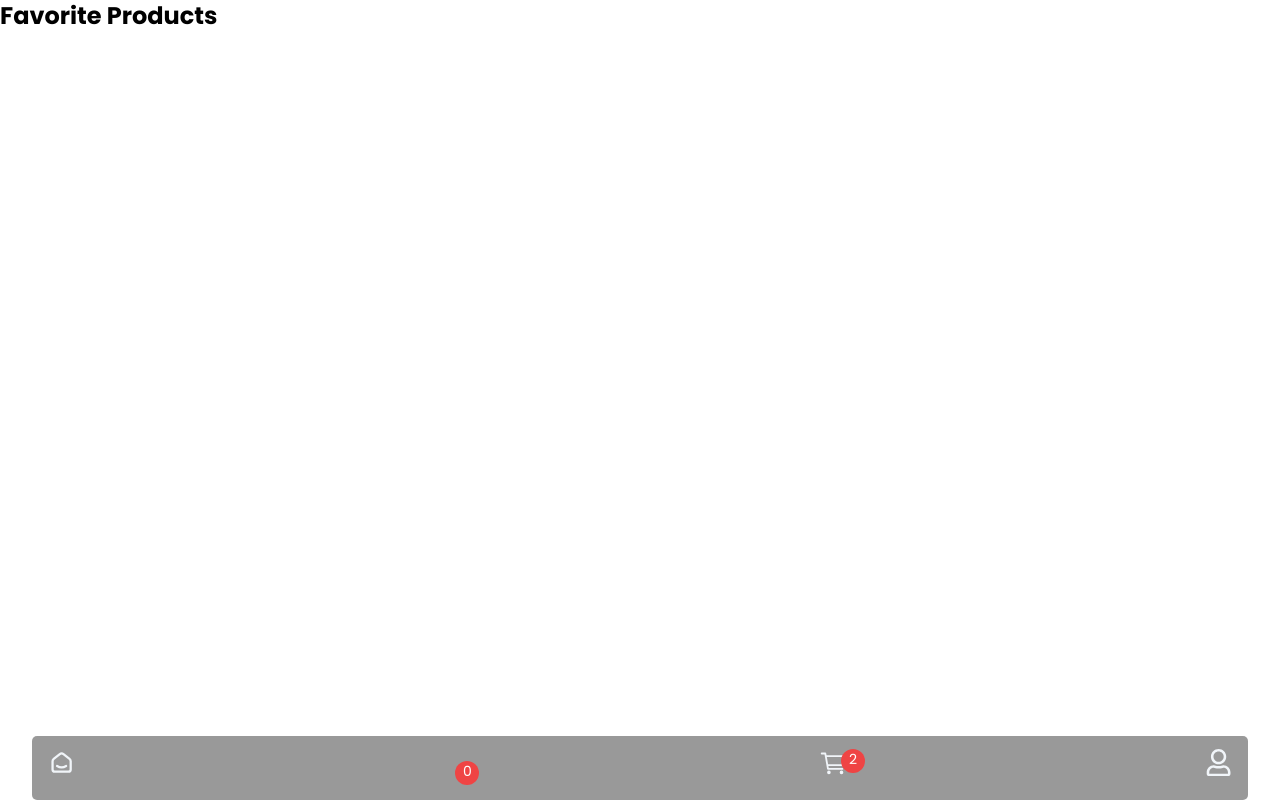
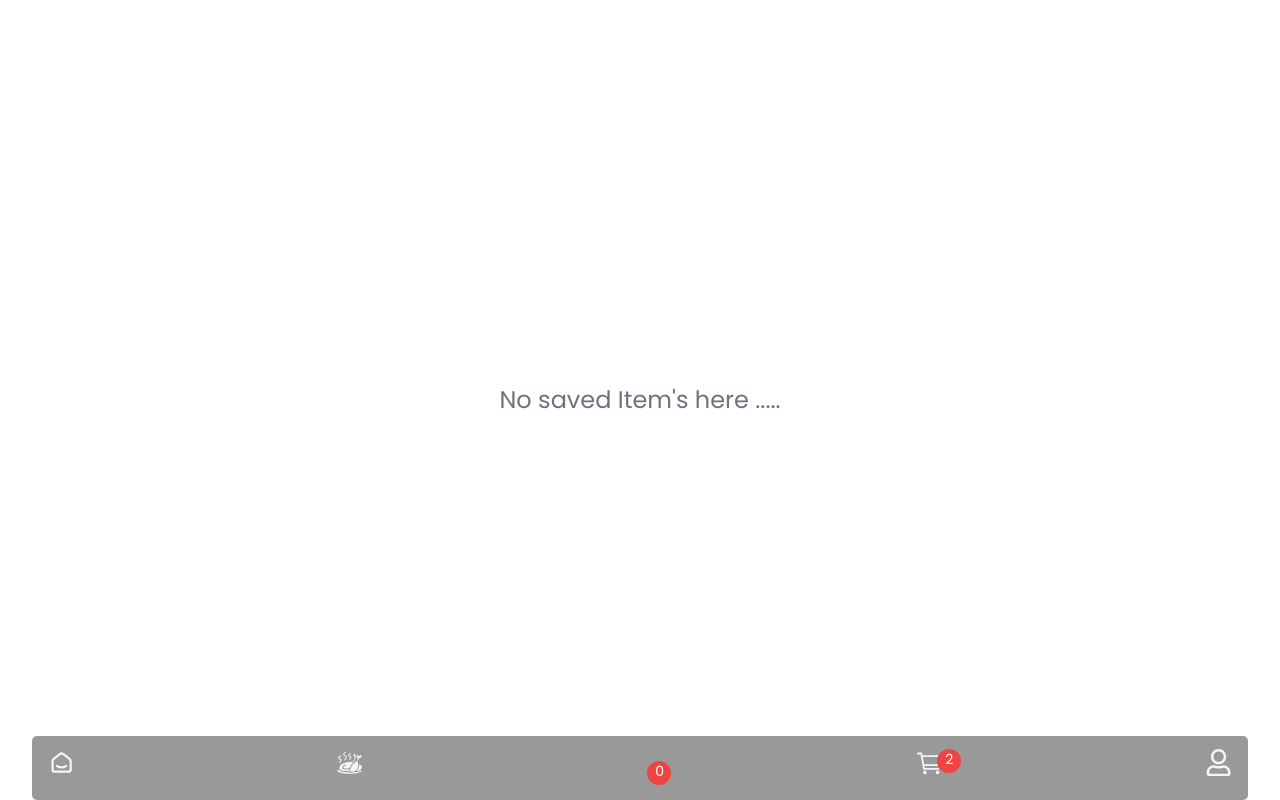
Before and after one commit to au-lex/FOOD_DElivery_WebApp, a React (Vite) app: page /saved in a window 1280 px wide. Built offline with nearby package versions, Linux system fonts and the light colour scheme; some icons are missing.

Commit message:
done with the saved functionality

```diff
--- a/src/Components/HeaderFooter.jsx
+++ b/src/Components/HeaderFooter.jsx
@@ -1,11 +1,10 @@
-/* eslint-disable react/prop-types */
-/* eslint-disable no-unused-vars */
+
 import React from 'react'
 import { TbSmartHome } from "react-icons/tb";
 import { FaRegHeart } from "react-icons/fa6";
 import { FaRegUser } from "react-icons/fa";
 import { IoCartOutline } from "react-icons/io5";
-import { FcSearch } from "react-icons/fc";
+import { GiChickenOven } from "react-icons/gi";
 
 import { Link } from 'react-router-dom';
 
@@ -25,6 +24,13 @@ const HeaderFooter = ({ totalFavoriteProducts  }) => {
 <li> <span className=' block  rounded-full bg-yellow00 borderb-[6px] border-b-slate-0 '>
   <Link to={'/'}>
 <TbSmartHome  className='text-[1.7rem] text-slate-100 '/>
+</Link>
+    </span></li>
+
+
+<li> <span className=' block  rounded-full bg-yellow00 borderb-[6px] border-b-slate-0 '>
+  <Link to={'/Menu'}>
+< GiChickenOven  className='text-[1.7rem] text-slate-100 '/>
 </Link>
     </span></li>
 
@@ -50,7 +56,7 @@ const HeaderFooter = ({ totalFavoriteProducts  }) => {
 
 
 <span className='relative '  >
-
+<Link to={'/Cart'}>
 < IoCartOutline   className='text-[1.8rem]
                text-slate-100 cursor-pointer'     />
 
@@ -58,15 +64,20 @@ const HeaderFooter = ({ totalFavoriteProducts  }) => {
              left-[1.4rem] text-white text-[14px]'>
             2
             </span>
+            </Link>
             </span>
 
 </li>
 
 
 
-<li> <span className='  block  rounded-full bg-yellow-00 '>
+<li>
+  <span className='  block  rounded-full bg-yellow-00 '>
+  <Link to={'/Profile'}>
 < FaRegUser  className='text-[1.7rem] text-slate-100'/>
-    </span></li>
+</Link>
+    </span>
+    </li>
     </ul>
 
 </div>
--- a/src/Components/Hero.jsx
+++ b/src/Components/Hero.jsx
@@ -3,7 +3,7 @@ import { useEffect, useState } from 'react';
 import { IoIosStar, IoIosStarHalf } from "react-icons/io";
 import {GiHotMeal} from "react-icons/gi";
 import { FaStar } from "react-icons/fa6";
-
+import { Link } from 'react-router-dom';
 const Hero = () => {
 
 
@@ -24,8 +24,11 @@ Indulge in a world of flavors with <span className='text-yellow-900 text-[1.5rem
  local restaurants for an extraordinary dining experience.</p>
 
  <div className="btn_order ">
+
+    <Link to = '/Menu'>
     <button className='bg-yellow-500 w-[100%] h-[3.5rem] rounded-[10px]
      text-slate-100 text-[18px] uppercase font-semibold cursor-pointer'>order now</button>
+     </Link>
  </div>
 </figcaption>
 
--- /dev/null
+++ b/src/Components/Pages/Cart.jsx
@@ -0,0 +1,15 @@
+import React from 'react'
+import HeaderFooter from "../HeaderFooter";
+import Loader from '../Loader';
+
+const Cart = () => {
+  return (
+    <>
+    <Loader />
+    Cart
+    <HeaderFooter />
+    </>
+  )
+}
+
+export default Cart
--- a/src/Components/Pages/Favourite.jsx
+++ b/src/Components/Pages/Favourite.jsx
@@ -1,29 +1,65 @@
-/* eslint-disable react/prop-types */
-/* eslint-disable no-unused-vars */
+
 import React from 'react';
 import { FaTrash } from 'react-icons/fa';
+import { FaHeart } from "react-icons/fa";
 import HeaderFooter from '../HeaderFooter';
-import Header from '../Header';
 
-const Favourite = ({ favouriteProducts}) => {
-    const totalFavoriteProducts = favouriteProducts.length;
+import Loader from '../Loader';
+
+const Favourite = ({ favouriteProducts, totalFavoriteProducts}) => {
+
 
   return (
     <div className="containr">
-        {/* <Header />/ */}
-      <h1 className="text-2xl font-bold mb-4">Favorite Products</h1>
-      <div className="grid grid-cols-1 md:grid-cols-3 lg:grid-cols-4 gap-4">
+        <Loader />
+
+
+      { favouriteProducts.length === 0 ? (
+        <div className="saved flex justify-center items-center h-[100vh] px-4">
+
+         <h2 className='font-meduim text-[1.5rem] text-gray-500'>No saved Item's here .....</h2>
+        </div>
+      ): (
+
+        <>
+        <span className="bb border-b-2 block">
+
+        <h1 className="text-2xl font-bold mb-4 text-center pt-4 ">Favorite Products</h1>
+        </span>
+        <div className="grid grid-cols-1 md:grid-cols-3 lg:grid-cols-4 gap-4">
+
         {favouriteProducts.map(product => (
-          <div key={product.id} className="bg-white p-4 rounded-lg shadow-md">
-            <img src={product.img} alt={product.title} className="w-full h-40 object-cover mb-2" />
+          <div key={product.id} className="bg-white p-4   border-b-2 flex justify-between ">
+
+            <section className="flex">
+
+
+
+<div className=' border-4 border-orange-500 w-[100px] h-[100px] rounded-full mr-4'>
+
+            <img src={product.img} alt={product.title} className="w-[100px] rounded-[100%] h-[100px]
+            object-cover mb-2" />
+</div>
+            <div className='pt-4'>
+
             <h2 className="text-lg font-bold mb-1">{product.title}</h2>
             <p className="text-gray-600 mb-2">${product.newPrice}</p>
+            </div>
+            </section>
+            <span className='block pt-6'>
+
+            <FaHeart className='text-red-500 text-[2rem] ' />
+            </span>
             {/* <button onClick={() => removeFromFavorites(product.id)} className="text-red-500"><FaTrash /></button> */}
           </div>
         ))}
+
       </div>
 
-      <HeaderFooter totalFavoriteProducts={totalFavoriteProducts} />
+      </>
+      )}
+
+  <HeaderFooter totalFavoriteProducts={totalFavoriteProducts} />
     </div>
   );
 };
--- a/src/Components/Pages/Fdetails.jsx
+++ b/src/Components/Pages/Fdetails.jsx
@@ -12,7 +12,7 @@ import HeaderFooter from '../HeaderFooter';
 import Footer from '../Footer';
 import Loader from '../Loader';
 
-const Fdetails = ({ setFavouriteProducts }) => {
+const Fdetails = ({ setFavouriteProducts , totalFavoriteProducts }) => {
     const {foodId} = useParams();
     const [food, Setfood] =useState(null)
     const [similarFoods, setSimilarFoods] = useState([]);
@@ -142,7 +142,7 @@ const Fdetails = ({ setFavouriteProducts }) => {
 </div>
 
 
-            <HeaderFooter />
+<HeaderFooter totalFavoriteProducts={totalFavoriteProducts} />
             <div className='mt-[-2rem]'>
 
             <Footer />
--- a/src/Components/Pages/FoodMenu.jsx
+++ b/src/Components/Pages/FoodMenu.jsx
@@ -5,10 +5,10 @@ import ReactPaginate from 'react-paginate';
 import { IoMdNotificationsOutline } from "react-icons/io";
 import { FaStar, FaHeart, FaRegHeart } from 'react-icons/fa';
 import { FaCirclePlus } from "react-icons/fa6";
-// import { IoCart } from "react-icons/io5";
-// import { FaBagShopping } from "react-icons/fa6";
+
+
 import data from '../Data/data';
-// import bb from '../../assets/images/bgg.jpg'
+
 import HeaderFooter from "../HeaderFooter";
 import { FcSearch } from "react-icons/fc";
 import Footer from '../Footer';
@@ -24,7 +24,7 @@ import Loader from '../Loader';
 //
 const itemsPerPage = 10;
 
-const FoodMenu = () => {
+const FoodMenu = ({totalFavoriteProducts}) => {
 const [Search, Setsearch] = useState('');
 const [FiterData, SetFiterData] = useState(data);
 
@@ -311,7 +311,7 @@ return (
 {/* menu-footer */}
 <Footer className = 'mt-[-4rem]'/>
 
-<HeaderFooter />
+<HeaderFooter totalFavoriteProducts={totalFavoriteProducts} />
 
     </main>
     </>
--- /dev/null
+++ b/src/Components/Pages/Profile.jsx
@@ -0,0 +1,16 @@
+import React from 'react'
+import HeaderFooter from "../HeaderFooter";
+import Loader from '../Loader';
+
+const Profile = () => {
+  return (
+    <>
+
+    <Loader />
+        Profile
+        <HeaderFooter />
+        </>
+  )
+}
+
+export default Profile
--- a/src/main.jsx
+++ b/src/main.jsx
@@ -14,26 +14,34 @@ import Contact from './Components/Pages/Contact.jsx';
 import Fdetails from './Components/Pages/Fdetails.jsx';
 import SimilarFood from './Components/Pages/SimilarFood.jsx';
 import Favourite from './Components/Pages/Favourite.jsx';
-import Loader from './Components/Loader.jsx';
+
+import Profile from './Components/Pages/Profile.jsx';
+import Cart from './Components/Pages/Cart.jsx';
+import HeaderFooter from './Components/HeaderFooter.jsx';
 
 const MyRouter = () => {
 
  const [favouriteProducts, setFavouriteProducts] = useState([]);
+ const totalFavoriteProducts = favouriteProducts.length;
 
   return (
     <BrowserRouter>
 
     <Routes>
-    <Route path ='/'  element= {<App />} />,
-    <Route path ='/Menu'  element= {<FoodMenu />} />,
+    <Route path ='/'  element= {<App  />} />,
+    <Route path ='/Menu'  element= {<FoodMenu totalFavoriteProducts={totalFavoriteProducts} />} />,
     <Route path ='/Abt'  element= {<About />} />,
     <Route path ='/Contact'  element= { <Contact/>} />,
-    <Route path ='/saved' element={<Favourite favouriteProducts={favouriteProducts} />} />,
+    <Route path ='/Profile'  element= { <Profile  totalFavoriteProducts={totalFavoriteProducts}/>} />,
+    <Route path ='/Cart'  element= { <Cart totalFavoriteProducts={totalFavoriteProducts}/>} />,
+    <Route path ='/saved' element={<Favourite totalFavoriteProducts={totalFavoriteProducts} favouriteProducts={favouriteProducts} />} />,
       {/* // pass through parameter foodname using the useParams() hook */}
-    <Route path ='/Menu/:foodId'  element= {<Fdetails  setFavouriteProducts={setFavouriteProducts}/>} />,
-    <Route path ='/Menu/similar/:simiFoodId'  element= {<SimilarFood   setFavouriteProducts={setFavouriteProducts}/>} />,
+    <Route path ='/Menu/:foodId'  element= {<Fdetails  totalFavoriteProducts={totalFavoriteProducts} setFavouriteProducts={setFavouriteProducts}/>} />,
+    <Route path ='/Menu/similar/:simiFoodId'  element= {<SimilarFood  />} />,
 
     </Routes>
+
+    {/* <HeaderFooter totalFavoriteProducts={totalFavoriteProducts} /> */}
 
     </BrowserRouter>
   )
```
